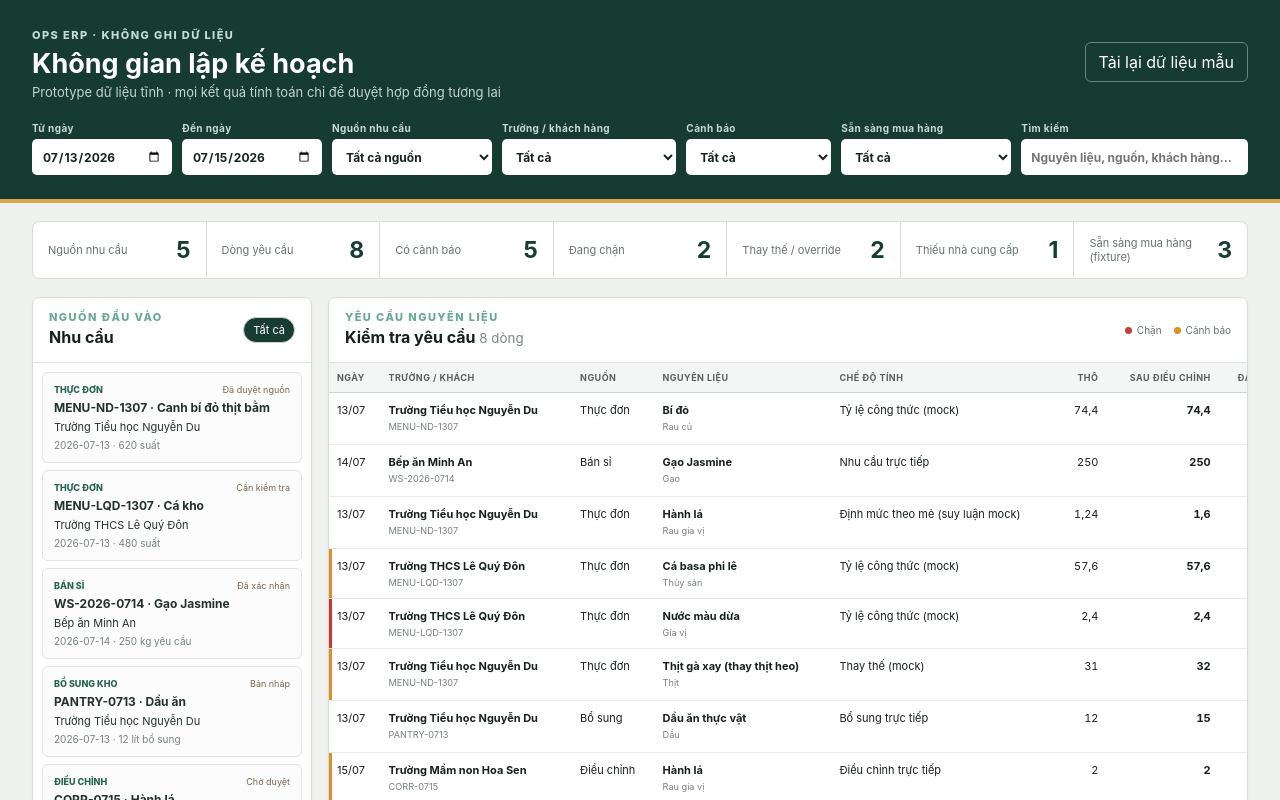
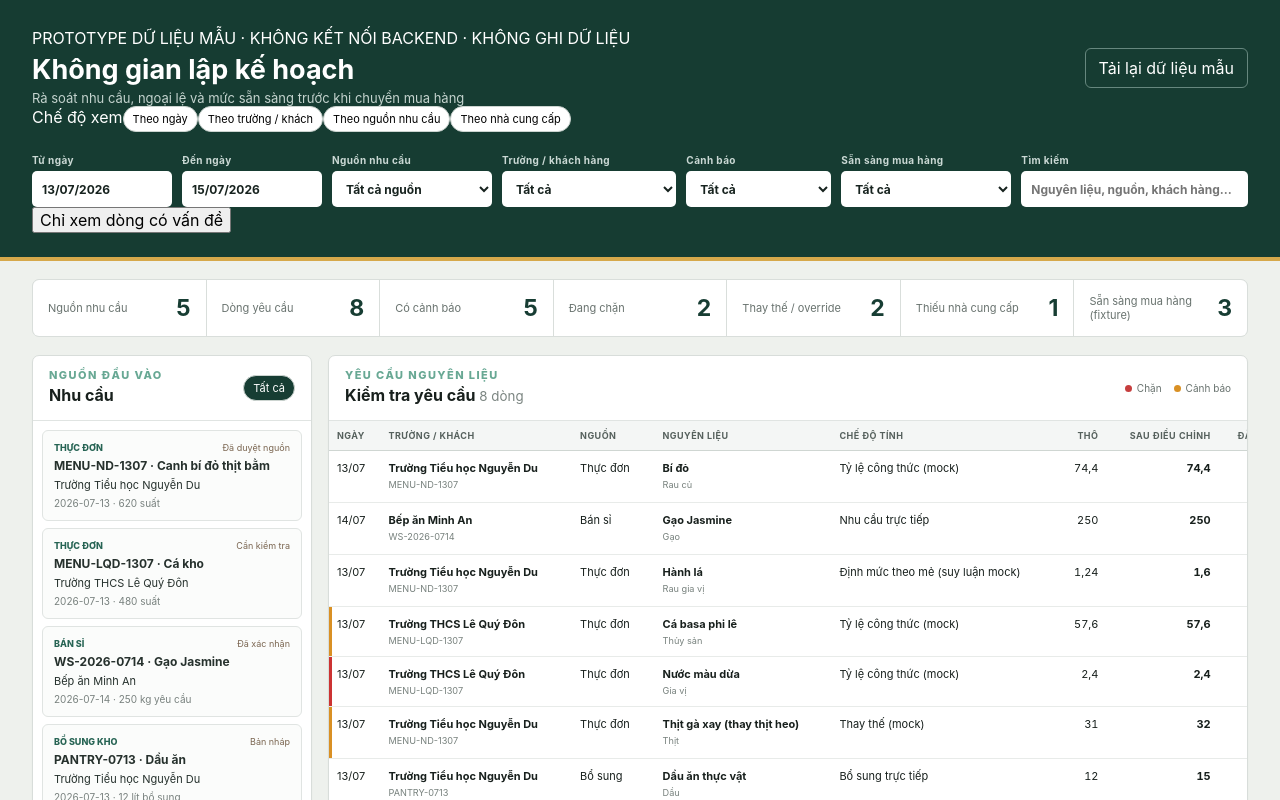
Before and after one commit to longpsu-bot/thuonghao-ops-erp, a React (Vite) app: page / in a window 1280 px wide. Shown: the top 800 px of the page. Built offline with nearby package versions, Linux system fonts and the light colour scheme.

Commit message:
TASK-001: refine Vietnamese planner controls and view modes

```diff
--- a/src/modules/planner/components/PlannerHeader.tsx
+++ b/src/modules/planner/components/PlannerHeader.tsx
@@ -1,45 +1,80 @@
-import type { Filters } from "../types";
+import type { Filters, ViewMode } from "../types";
 
 type Props = {
   filters: Filters;
   customers: string[];
+  viewMode: ViewMode;
   onChange: (next: Filters) => void;
+  onViewModeChange: (mode: ViewMode) => void;
   onReset: () => void;
 };
+
+const formatDate = (value: string) => {
+  const [year, month, day] = value.split("-");
+  return year && month && day ? `${day}/${month}/${year}` : value;
+};
+const parseDate = (value: string) => {
+  const match = value.match(/^(\d{2})\/(\d{2})\/(\d{4})$/);
+  return match ? `${match[3]}-${match[2]}-${match[1]}` : "";
+};
+
 export function PlannerHeader({
   filters,
   customers,
+  viewMode,
   onChange,
+  onViewModeChange,
   onReset,
 }: Props) {
   const field = (key: keyof Filters) => ({
-    value: filters[key],
+    value: filters[key] as string,
     onChange: (e: React.ChangeEvent<HTMLInputElement | HTMLSelectElement>) =>
       onChange({ ...filters, [key]: e.target.value }),
   });
+  const dateField = (key: "from" | "to") => ({
+    value: formatDate(filters[key]),
+    onChange: (e: React.ChangeEvent<HTMLInputElement>) => {
+      const parsed = parseDate(e.target.value);
+      if (parsed) onChange({ ...filters, [key]: parsed });
+    },
+  });
   return (
     <header className="planner-header">
-      <div className="eyebrow">OPS ERP · KHÔNG GHI DỮ LIỆU</div>
+      <div className="prototype-banner">
+        PROTOTYPE DỮ LIỆU MẪU · KHÔNG KẾT NỐI BACKEND · KHÔNG GHI DỮ LIỆU
+      </div>
       <div className="title-row">
         <div>
           <h1>Không gian lập kế hoạch</h1>
-          <p>
-            Prototype dữ liệu tĩnh · mọi kết quả tính toán chỉ để duyệt hợp đồng
-            tương lai
-          </p>
+          <p>Rà soát nhu cầu, ngoại lệ và mức sẵn sàng trước khi chuyển mua hàng</p>
         </div>
-        <button className="secondary" onClick={onReset}>
-          Tải lại dữ liệu mẫu
-        </button>
+        <button className="secondary" onClick={onReset}>Tải lại dữ liệu mẫu</button>
+      </div>
+      <div className="view-mode" aria-label="Chế độ xem">
+        <span>Chế độ xem</span>
+        {([
+          ["DATE", "Theo ngày"],
+          ["CUSTOMER", "Theo trường / khách"],
+          ["SOURCE", "Theo nguồn nhu cầu"],
+          ["SUPPLIER", "Theo nhà cung cấp"],
+        ] as const).map(([value, label]) => (
+          <button
+            key={value}
+            className={viewMode === value ? "active-chip" : "chip"}
+            onClick={() => onViewModeChange(value)}
+          >
+            {label}
+          </button>
+        ))}
       </div>
       <div className="filters">
         <label>
           Từ ngày
-          <input type="date" {...field("from")} />
+          <input inputMode="numeric" placeholder="dd/mm/yyyy" aria-label="Từ ngày" {...dateField("from")} />
         </label>
         <label>
           Đến ngày
-          <input type="date" {...field("to")} />
+          <input inputMode="numeric" placeholder="dd/mm/yyyy" aria-label="Đến ngày" {...dateField("to")} />
         </label>
         <label>
           Nguồn nhu cầu
@@ -55,38 +90,39 @@ export function PlannerHeader({
           Trường / khách hàng
           <select {...field("customer")}>
             <option value="">Tất cả</option>
-            {customers.map((x) => (
-              <option key={x}>{x}</option>
-            ))}
+            {customers.map((x) => <option key={x}>{x}</option>)}
           </select>
         </label>
         <label>
           Cảnh báo
           <select {...field("severity")}>
             <option value="">Tất cả</option>
-            <option>OK</option>
-            <option>INFO</option>
-            <option>WARNING</option>
-            <option>BLOCKING</option>
+            <option value="OK">Bình thường</option>
+            <option value="INFO">Thông tin</option>
+            <option value="WARNING">Cần chú ý</option>
+            <option value="BLOCKING">Đang chặn</option>
           </select>
         </label>
         <label>
           Sẵn sàng mua hàng
           <select {...field("readiness")}>
             <option value="">Tất cả</option>
-            <option>READY</option>
-            <option>NEEDS_REVIEW</option>
-            <option>BLOCKED</option>
+            <option value="READY">Sẵn sàng</option>
+            <option value="NEEDS_REVIEW">Cần duyệt</option>
+            <option value="BLOCKED">Đang chặn</option>
           </select>
         </label>
         <label className="search">
           Tìm kiếm
-          <input
-            placeholder="Nguyên liệu, nguồn, khách hàng…"
-            {...field("search")}
-          />
+          <input placeholder="Nguyên liệu, nguồn, khách hàng…" {...field("search")} />
         </label>
       </div>
+      <button
+        className={filters.exceptionOnly ? "quick-filter active" : "quick-filter"}
+        onClick={() => onChange({ ...filters, exceptionOnly: !filters.exceptionOnly })}
+      >
+        {filters.exceptionOnly ? "✓ " : ""}Chỉ xem dòng có vấn đề
+      </button>
     </header>
   );
 }
```
